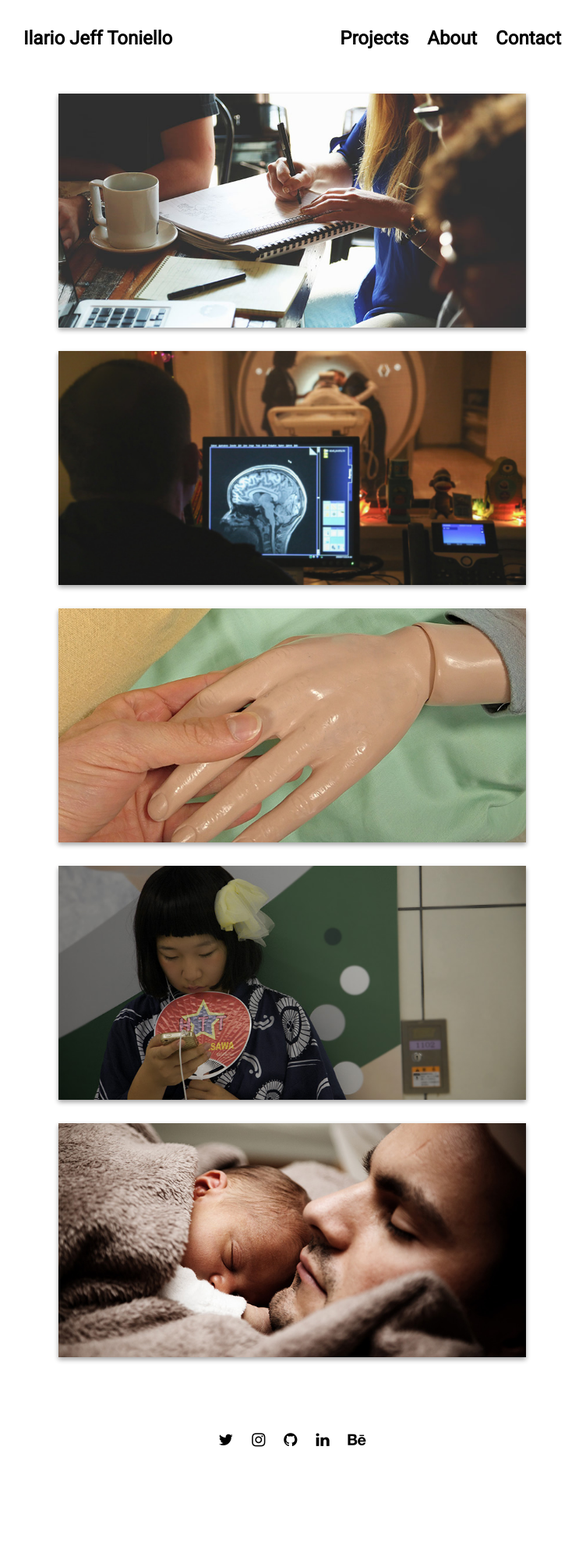
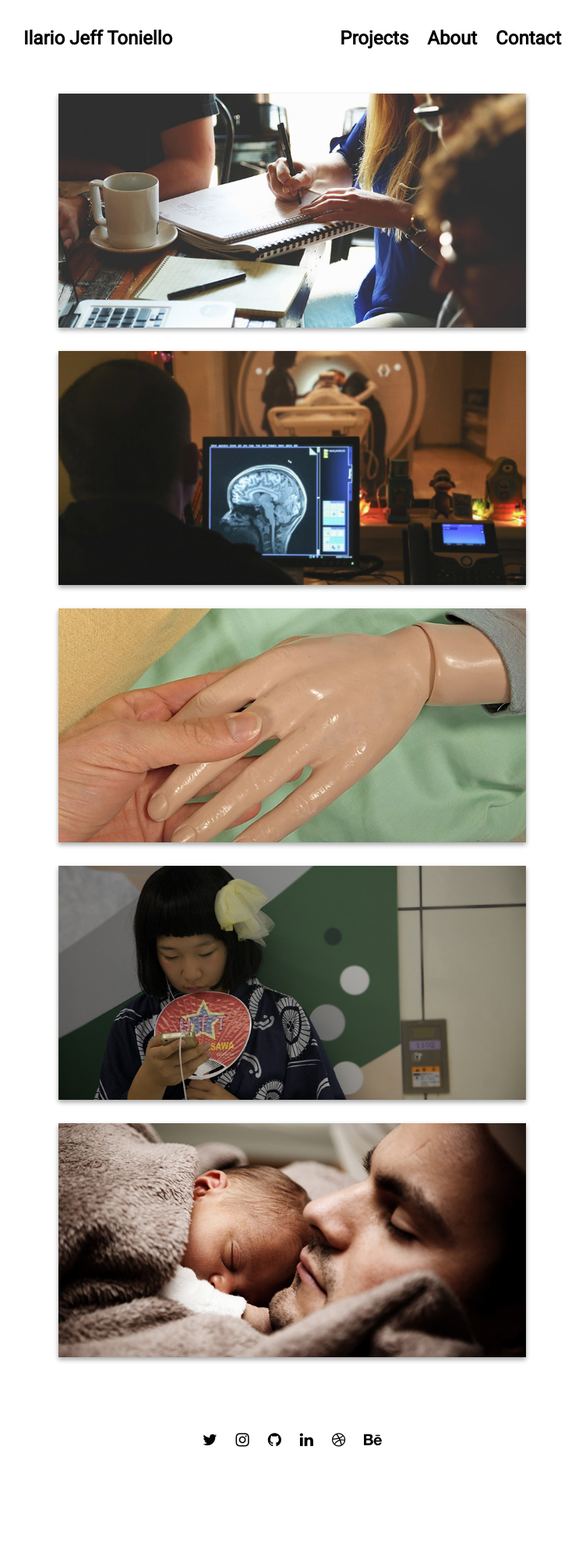
Before and after one commit to ecodallaluna/portfolio, a Jekyll site: the page built from index.html, in a window 1280 px wide. Shown: the whole page at 78% size, without its empty margins (265-1017 px from the left). Built offline with Jekyll 4.4.1, drawn with Linux system fonts in a browser that asks for light colours; nearby versions of some CDN libraries.

Commit message:
Update settings.yml

```diff
--- a/_data/settings.yml
+++ b/_data/settings.yml
@@ -80,7 +80,9 @@ social:
 - {icon: 'instagram', link: 'https://www.instagram.com/ecodallaluna/'}
 - {icon: 'github', link: 'https://github.com/ecodallaluna/'}
 - {icon: 'linkedin', link: 'https://www.linkedin.com/in/ilariotoniello/'}
+- {icon: 'dribbble', link: 'https://dribbble.com/ecodallaluna'}
 - {icon: 'behance', link: 'https://www.behance.net/ecodallaluna'}
+
 # - {icon: 'envelope', link: 'mailto:#'}
 
 # social network icons available: 'twitter' / 'facebook' / 'github' / 'pinterest' /
```
